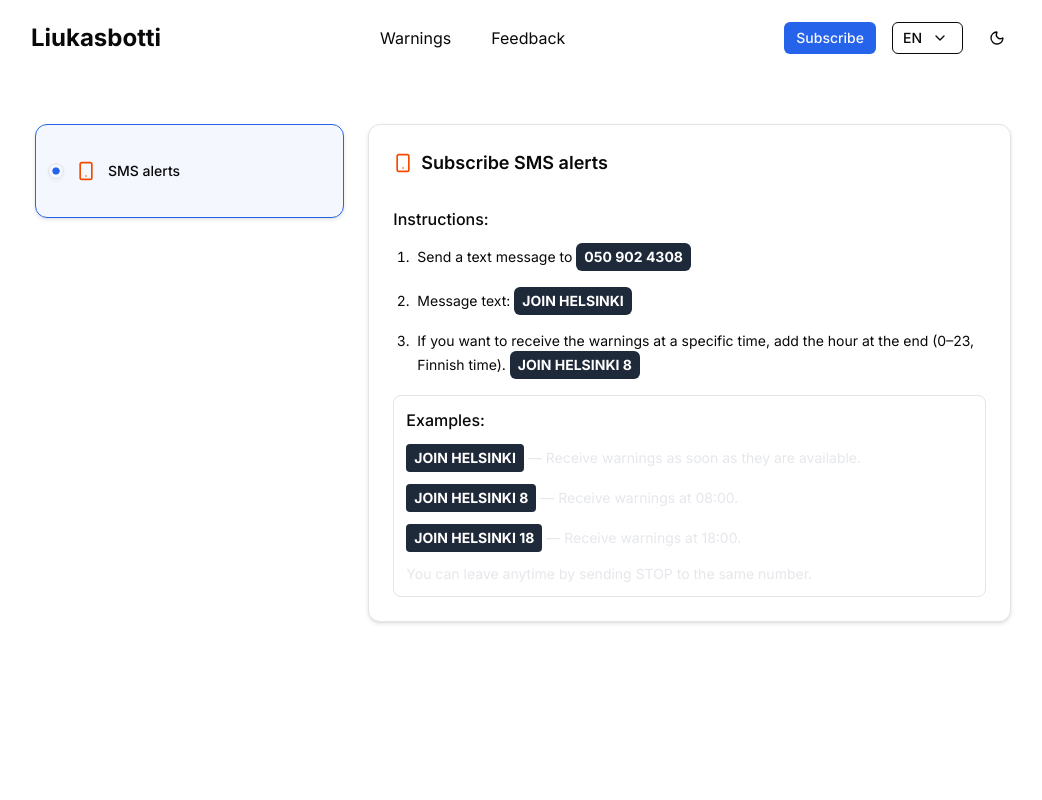
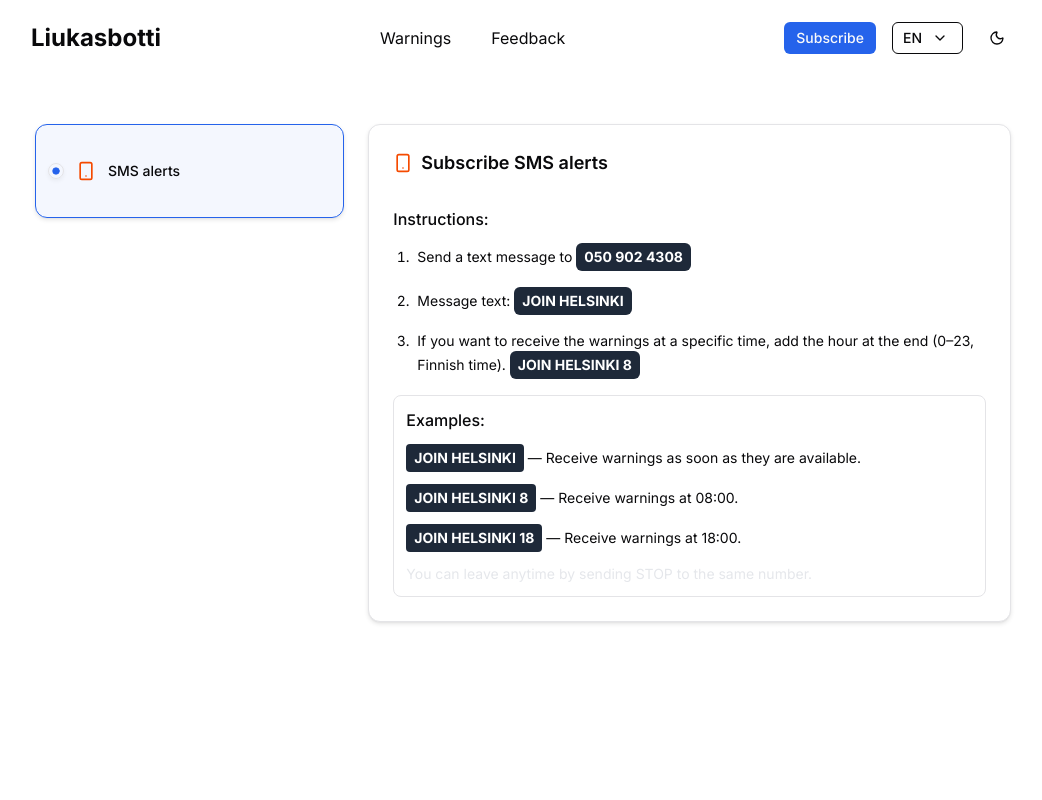
Before and after one commit to Bravo-Digital/liukastumisvaroituspalvelu-open, a Next.js app: page /en/subscribe in a window 1280 px wide. Shown: the top 800 px of the page, without its empty margins (117-1159 px from the left). Built offline with nearby package versions, Linux system fonts and the light colour scheme.

Commit message:
text color

```diff
--- a/src/app/[locale]/subscribe/SubscribeForm.tsx
+++ b/src/app/[locale]/subscribe/SubscribeForm.tsx
@@ -107,7 +107,7 @@ export default function SubscribeForm() {
                 <code className="inline-block whitespace-nowrap break-normal font-sans font-bold bg-gray-800 text-white px-2 py-1 rounded select-all">
                   {t("options.sms.guide.ex1")}
                 </code>
-                <span className="text-gray-200">
+                <span>
                   {" "}
                   — {t("options.sms.guide.ex1Note")}
                 </span>
@@ -116,7 +116,7 @@ export default function SubscribeForm() {
                 <code className="inline-block whitespace-nowrap break-normal font-sans font-bold bg-gray-800 text-white px-2 py-1 rounded select-all">
                   {t("options.sms.guide.ex2")}
                 </code>
-                <span className="text-gray-200">
+                <span>
                   {" "}
                   — {t("options.sms.guide.ex2Note")}
                 </span>
@@ -125,7 +125,7 @@ export default function SubscribeForm() {
                 <code className="inline-block whitespace-nowrap break-normal font-sans font-bold bg-gray-800 text-white px-2 py-1 rounded select-all">
                   {t("options.sms.guide.ex3")}
                 </code>
-                <span className="text-gray-200">
+                <span>
                   {" "}
                   — {t("options.sms.guide.ex3Note")}
                 </span>
```
